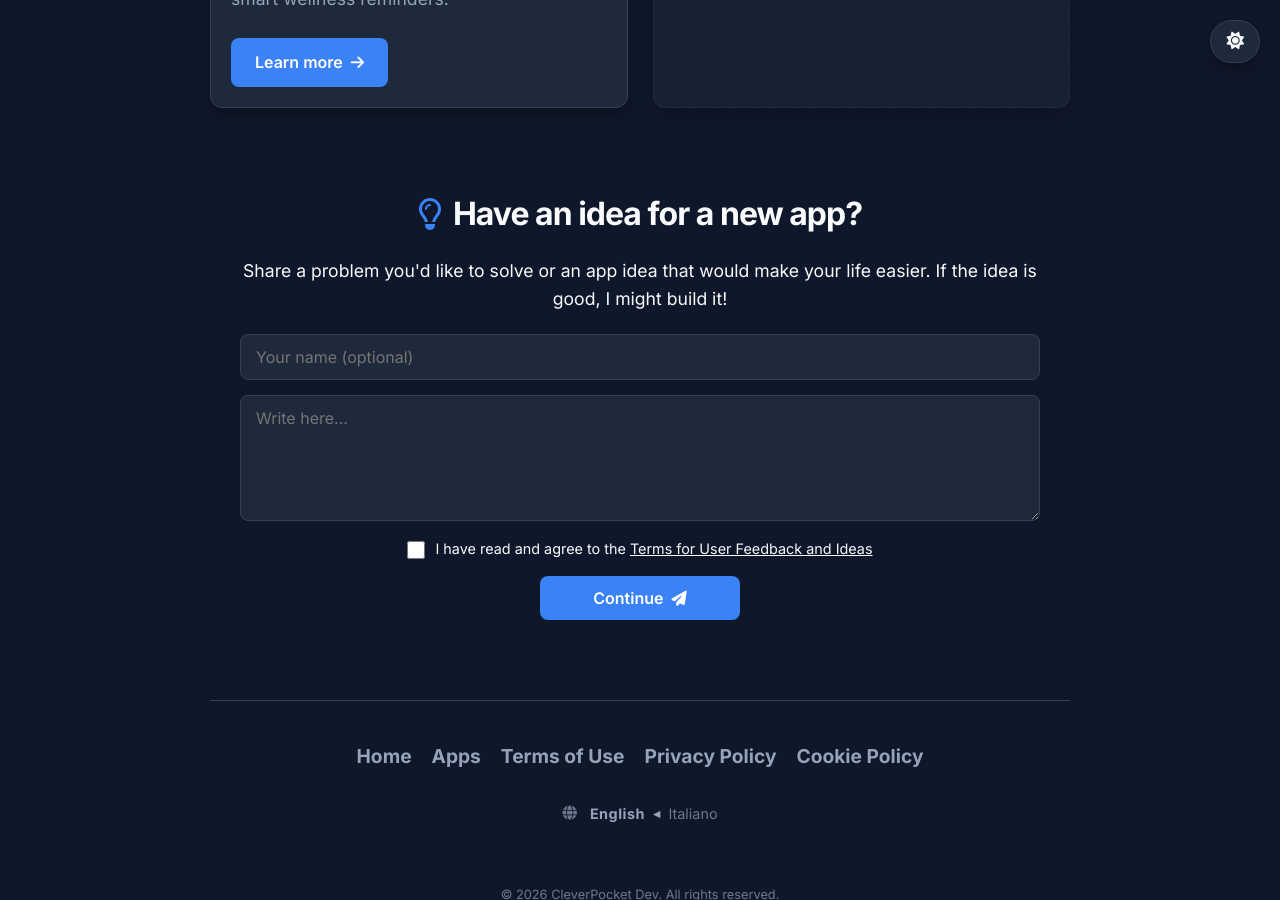
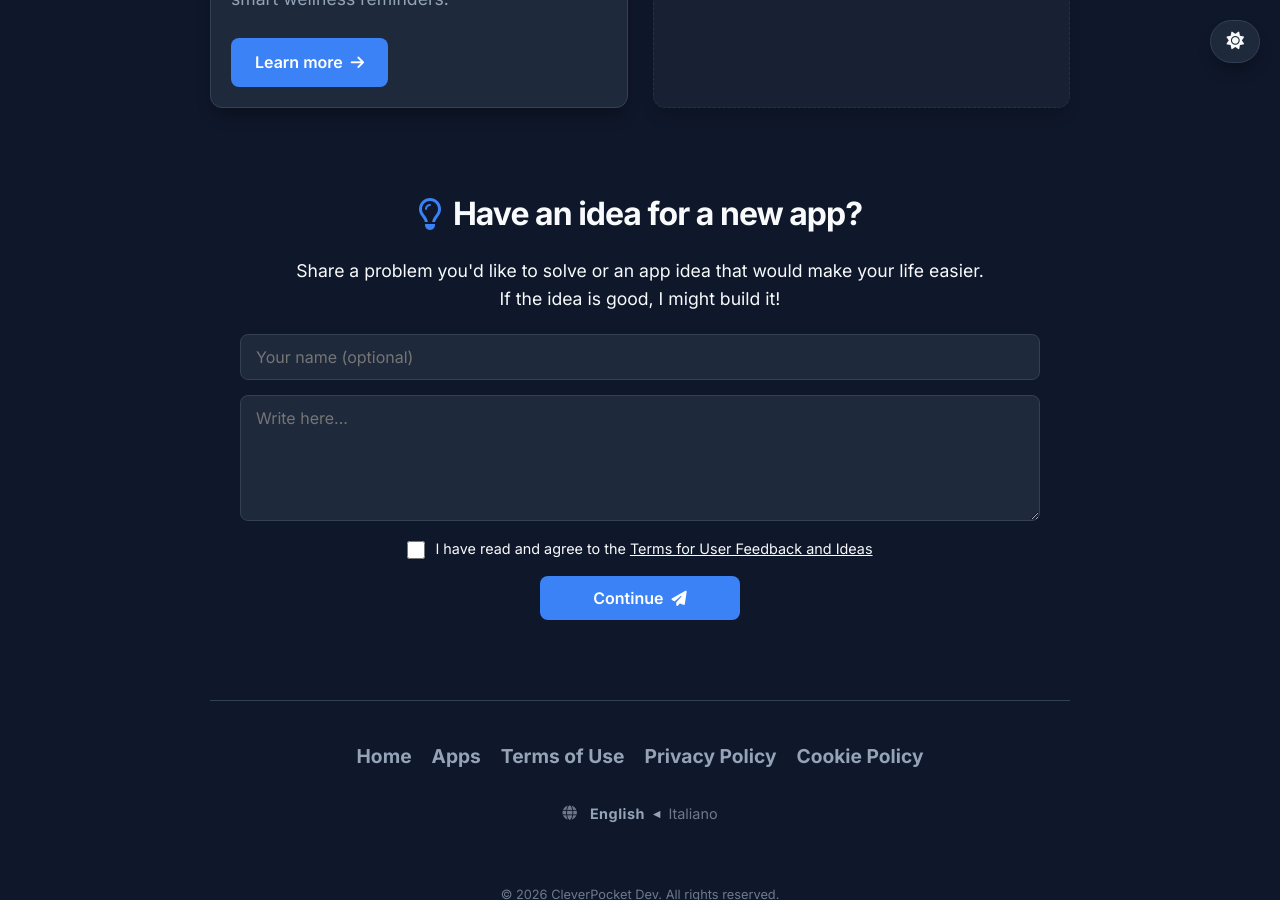
Before and after one commit to digitalcreat0r/sitoweb, a Jekyll site: the page built from index.html, in a window 1280 px wide and 900 px high, scrolled down 713 px. Built offline with Jekyll 4.4.1, drawn with Linux system fonts in a browser that asks for light colours.

```diff
--- a/_data/en.yml
+++ b/_data/en.yml
@@ -69,7 +69,7 @@
 
 # Sezione Condividi Idea
 idea_title: "Have an idea for a new app?"
-idea_desc: "Share a problem you'd like to solve or an app idea that would make your life easier. If the idea is good, I might build it!"
+idea_desc: "Share a problem you'd like to solve or an app idea that would make your life easier.<br>If the idea is good, I might build it!"
 placeholder_idea: "Write here..."
 idea_terms: "Terms for User Feedback and Ideas"
 error_empty_idea: "Please write your idea before continuing."
--- a/_data/it.yml
+++ b/_data/it.yml
@@ -69,7 +69,7 @@
 
 # Sezione Condividi Idea
 idea_title: "Hai un'idea per una nuova app?"
-idea_desc: "Condividi un problema che vorresti risolvere o un'idea per un'app che ti semplificherebbe la vita. Se l'idea è valida, potrei svilupparla!"
+idea_desc: "Condividi un problema che vorresti risolvere o un'idea per un'app che ti semplificherebbe la vita.<br>Se l'idea è valida, potrei svilupparla!"
 placeholder_idea: "Scrivi qui..."
 idea_terms: "Termini per Feedback e Idee degli Utenti"
 error_empty_idea: "Per favore, scrivi la tua idea prima di continuare."
```
